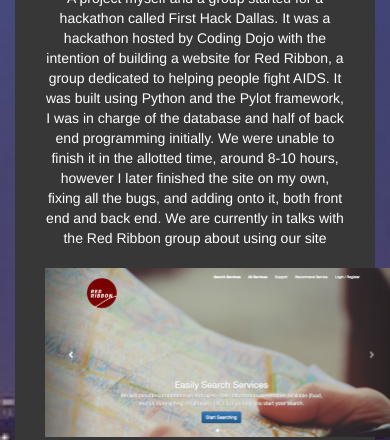
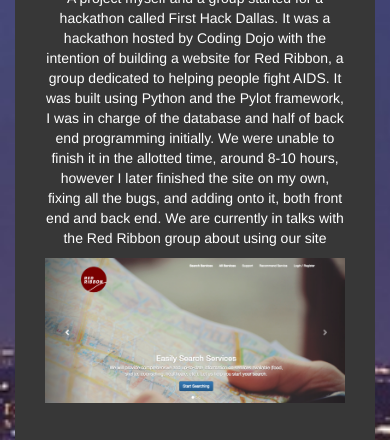
Before and after one commit to jerrodq2/portfolio_mean, a website: page client/projects.ejs in a window 390 px wide. Shown: the part 591-1031 px from the top of the page. Drawn offline with nearby package versions, Linux system fonts and the light colour scheme; some packages are replaced by stand-ins of ours; files that its build step writes are made by us from their sources.

Commit message:
Change to main css media query so project images on small screens are responsive. Forgot to replace in the last commit

```diff
--- a/client/static/css/main.css
+++ b/client/static/css/main.css
@@ -129,8 +129,9 @@
     text-shadow: 2px 2px black;
   }
   .project img{
-    width: 380px;
-    margin: 10px auto;
+    width: 100%;
+    margin: auto;
+    float: none;
   }
   .alg_img{
     width: 100%;
```
